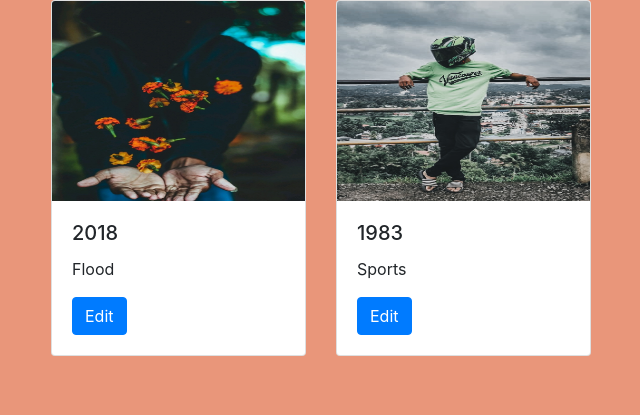
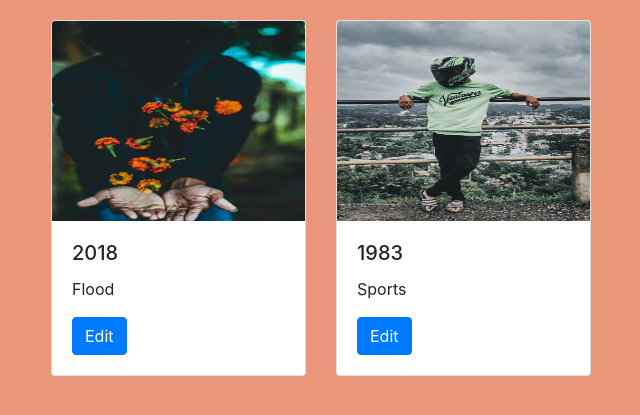
Before and after one commit to Aishwarya756/Movie, a Django app: page / in a window 1280 px wide. Shown: the part 56-471 px from the top of the page, without its empty margins (34-674 px from the left). Run offline with Django 4.2, Linux system fonts and the light colour scheme; data comes from the database, SQL or seed files in the repository.

Commit message:
git commit -m "update"

```diff
--- a/static/style.css
+++ b/static/style.css
@@ -1,3 +1,4 @@
 body{
     background-color: darksalmon;
+
 }
--- a/templates/index.html
+++ b/templates/index.html
@@ -5,7 +5,7 @@
     <div class="row">
         {% for i in movie_list %}
         <div class="col-md-3">
-            <div class="card">
+            <div class="card" style="margin-top:20px;">
            <img src="{{i.img.url}}" class="card-img-top" alt="..." height="200">
   <div class="card-body">
     <h5 class="card-title">{{i.name}}</h5>
```
